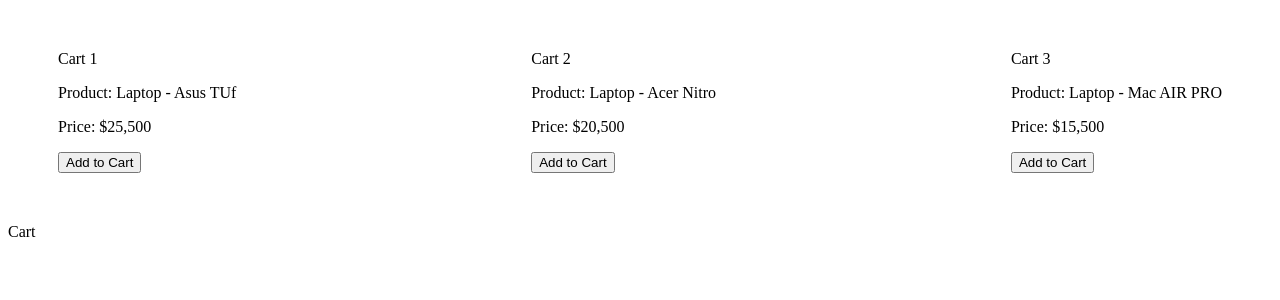
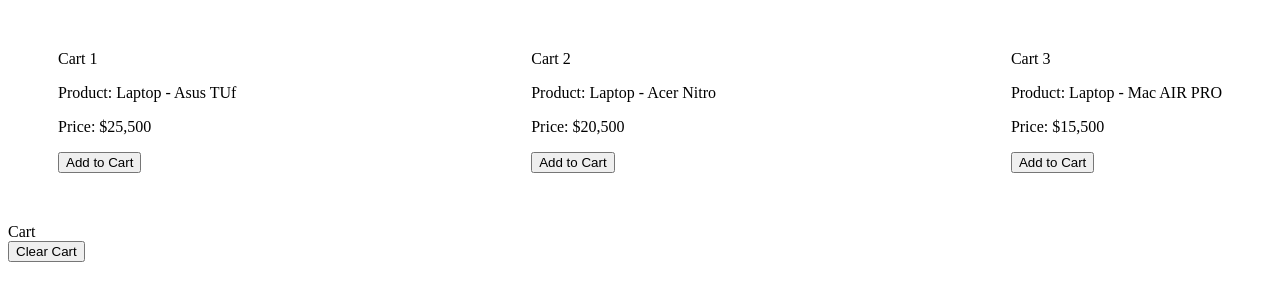
Before and after one commit to daveancheta/Javascript-Journey, a website: page Day-13/clear-localstorage/clear-localstorage.html in a window 1280 px wide. Drawn offline with Linux system fonts and the light colour scheme.

Commit message:
with clear cart function

```diff
--- a/Day-13/clear-localstorage/clear-localstorage.html
+++ b/Day-13/clear-localstorage/clear-localstorage.html
@@ -52,6 +52,7 @@
 
         </div>
     </div>
+    <button onclick="clearStorage()">Clear Cart</button>
     <script src="clear-localstorage.js"></script>
 </body>
 </html>
--- a/Day-13/clear-localstorage/clear-localstorage.js
+++ b/Day-13/clear-localstorage/clear-localstorage.js
@@ -21,3 +21,8 @@
     });
 
     document.getElementById("displayCart").innerHTML = cart;
+
+function clearStorage() {
+    localStorage.clear();
+    location.reload();
+}
```
